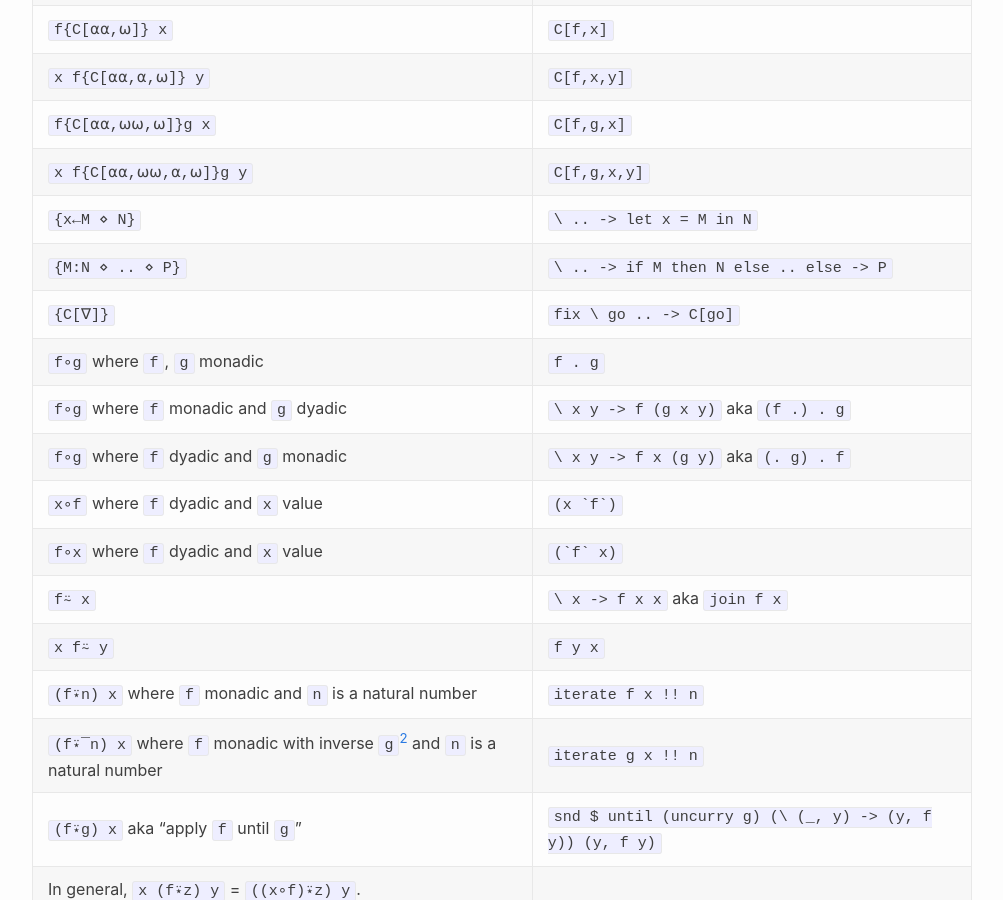
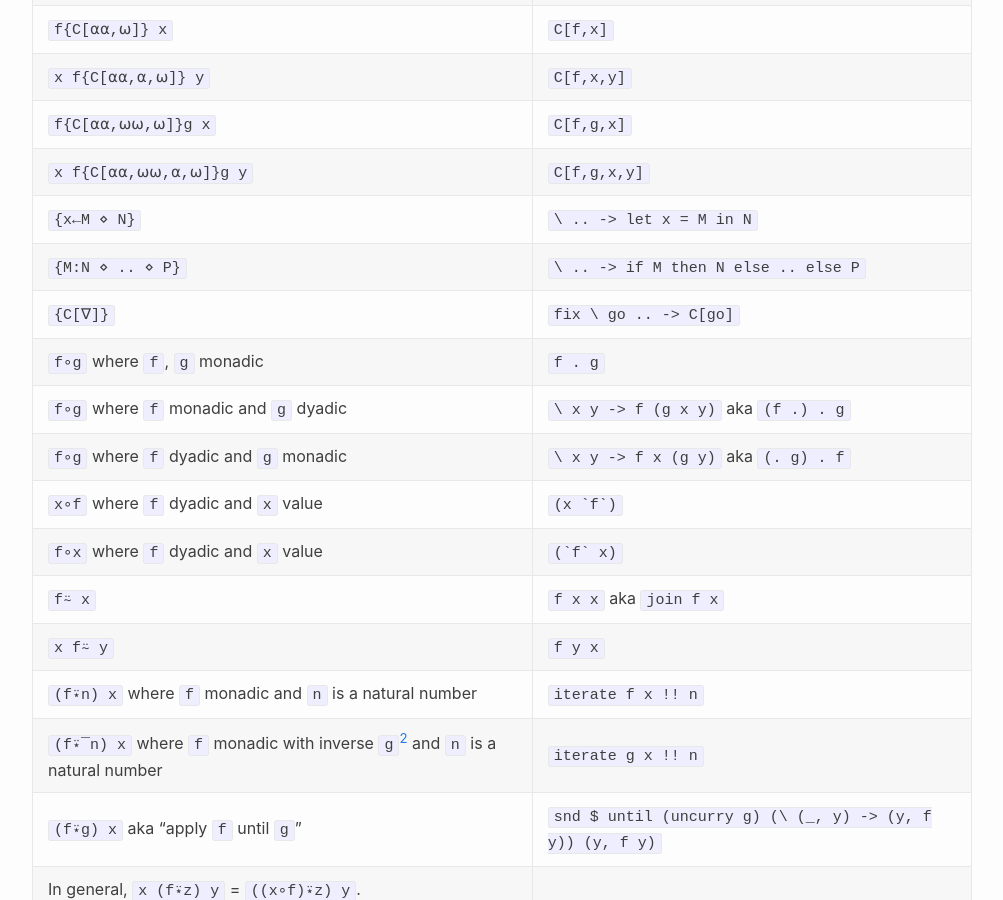
Before and after one commit to john-ml/john-ml.github.io, a Jekyll site: the page built from _posts/2020-01-04-Dyalog-Notes.md, in a window 1280 px wide and 900 px high, scrolled down 936 px. Shown: the whole window, without its empty margins (138-1141 px from the left). Built offline with Jekyll 4.4.1, drawn with Linux system fonts in a browser that asks for light colours.

Commit message:
Fix typoos

```diff
--- a/_posts/2020-01-04-Dyalog-Notes.md
+++ b/_posts/2020-01-04-Dyalog-Notes.md
@@ -27,14 +27,14 @@ layout: post
 | `f{C[⍺⍺,⍵⍵,⍵]}g x`                                        | `C[f,g,x]`                            |
 | `x f{C[⍺⍺,⍵⍵,⍺,⍵]}g y`                                    | `C[f,g,x,y]`                          |
 | `{x←M ⋄ N}`                                               | `\ .. -> let x = M in N`              |
-| `{M:N ⋄ .. ⋄ P}`                                          | `\ .. -> if M then N else .. else -> P` |
+| `{M:N ⋄ .. ⋄ P}`                                          | `\ .. -> if M then N else .. else P`  |
 | `{C[∇]}`                                                  | `fix \ go .. -> C[go]`                |
 | `f∘g` where `f`, `g` monadic                              | `f . g`                               |
 | `f∘g` where `f` monadic and `g` dyadic                    | `\ x y -> f (g x y)` aka `(f .) . g`  |
 | `f∘g` where `f` dyadic and `g` monadic                    | `\ x y -> f x (g y)` aka `(. g) . f`  |
 | `x∘f` where `f` dyadic and `x` value                      | ``(x `f`)``                           |
 | `f∘x` where `f` dyadic and `x` value                      | ``(`f` x)``                           |
-| `f⍨ x`                                                    | `\ x -> f x x` aka `join f x`         |
+| `f⍨ x`                                                    | `f x x` aka `join f x`                |
 | `x f⍨ y`                                                  | `f y x`                               |
 | `(f⍣n) x` where `f` monadic and `n` is a natural number   | `iterate f x !! n`                    |
 | `(f⍣¯n) x` where `f` monadic with inverse `g`[^2] and `n` is a natural number | `iterate g x !! n` |
```
